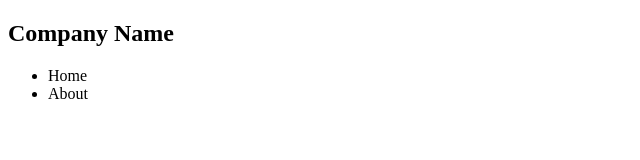
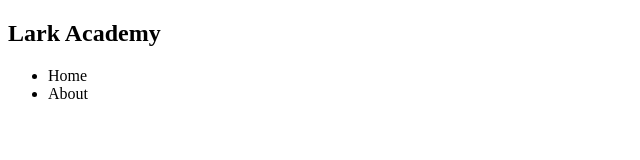
Before and after one commit to wolfierine/learning-git, a plain HTML site: page index.html in a window 1280 px wide. Shown: the full height of the page, 0-640 px from the left. Drawn offline with Linux system fonts and the light colour scheme.

Commit message:
Changing company name

```diff
--- a/index.html
+++ b/index.html
@@ -8,7 +8,7 @@
 </head>
 <body>
     <nav>
-        <h1>Company Name</h1>
+        <h1>Lark Academy</h1>
         <ul>
             <li>Home</li>
             <li>About</li>
```
